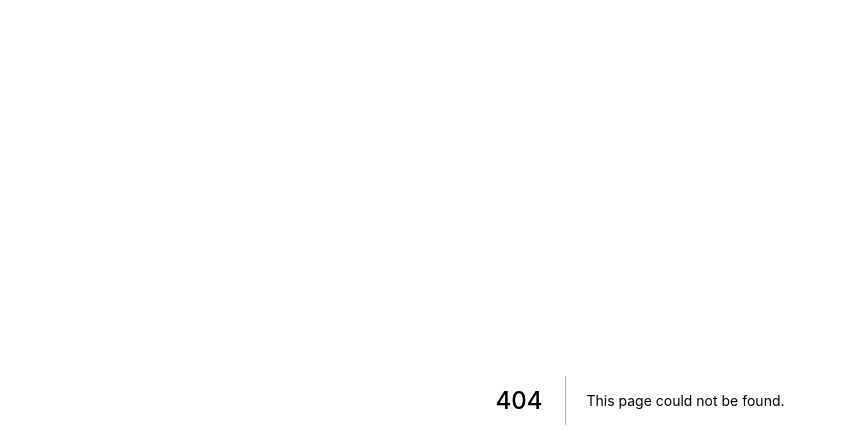
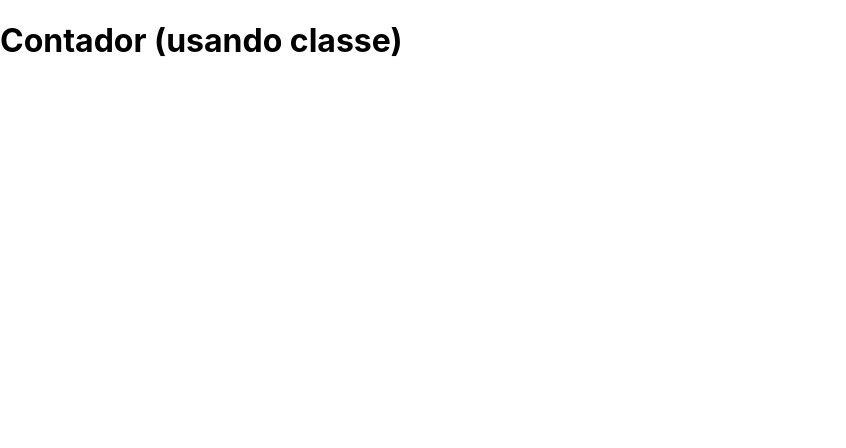
Before and after one commit to codingscode/Framework-Next, a Next.js app in the folder 001/exercicos-1/: page /classe/contador in a window 1280 px wide. Before the commit this address had no page. Shown: the top 448 px of the page, without its empty margins (0-846 px from the left). Built offline with nearby package versions, Linux system fonts and the light colour scheme.

Commit message:
parte 69

```diff
--- /dev/null
+++ b/001/exercicos-1/components/Contador.jsx
@@ -0,0 +1,14 @@
+import { Component } from 'react'
+
+
+
+export default class Contador extends Component {
+
+   render() {
+      return (
+         <div>
+            <h1>Contador (usando classe)</h1>
+         </div>
+      )
+   }
+}
--- /dev/null
+++ b/001/exercicos-1/pages/classe/contador.jsx
@@ -0,0 +1,12 @@
+import { Component } from 'react'
+import Contador from '../../components/Contador'
+
+
+export default class ContadorPage extends Component {
+
+   render() {
+      return (
+         <Contador />
+      )
+   }
+}
```
Also changed, not shown: 1 other file (tests, documents, lock files or other folders).
